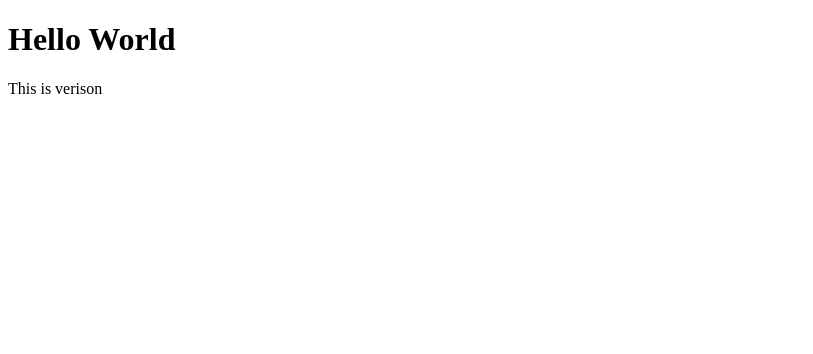
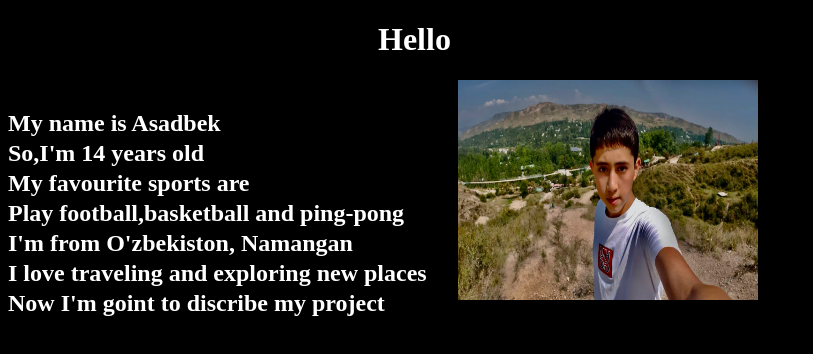
Before and after one commit to asadbek201001/my_portfolio, a plain HTML site: page index.html in a window 1280 px wide. Shown: the whole page, without its empty margins (0-813 px from the left). Drawn offline with Linux system fonts and the light colour scheme.

Commit message:
o'zim haqimda yozdim

```diff
--- a/index.html
+++ b/index.html
@@ -3,12 +3,20 @@
 <head>
     <meta charset="UTF-8">
     <meta name="viewport" content="width=device-width, initial-scale=1.0">
+    <link rel="stylesheet" href="style.css">
     <title>Document</title>
 </head>
 <body>
+    <h1 style="color: white; margin-left: 370px;">Hello</h1>
+    <h2 style="color: white; position: fixed; margin-top: 30px;">My name is Asadbek</h3>
+    <h2 style="color: white; position: fixed; margin-top: 60px;">So,I'm 14 years old</h2>
+    <h2 style="color: white; position: fixed; margin-top: 90px;">My favourite sports are</h2>
+    <h2 style="color: white; position: fixed; margin-top: 120px;">Play football,basketball and ping-pong</h2>
+    <h2 style="color: white; position: fixed; margin-top: 150px;">I'm from O'zbekiston, Namangan</h2>
+    <h2 style="color: white; position: fixed; margin-top: 180px;">I love traveling and exploring new places</h2>
+    <h2 style="color: white; position: fixed; margin-top: 210px;">Now I'm goint to discribe my project</h2>
+    <img src="./Image.jpeg" alt="" style="width: 300px; height: 220px; margin-left: 450px;">
 
-    <h1>Hello World</h1>
-    <p>This is verison</p>
 
 
 
--- a/style.css
+++ b/style.css
@@ -0,0 +1,5 @@
+body {
+    background-color: black;
+    align-items: center;
+    justify-content: center;
+}
```
Also changed, not shown: Image.jpeg (added).
